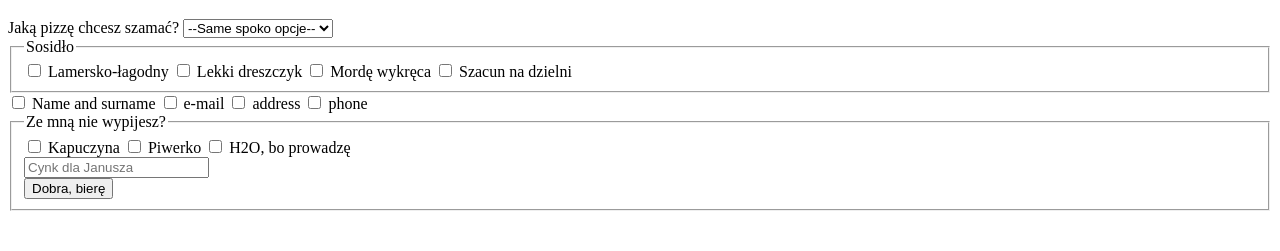
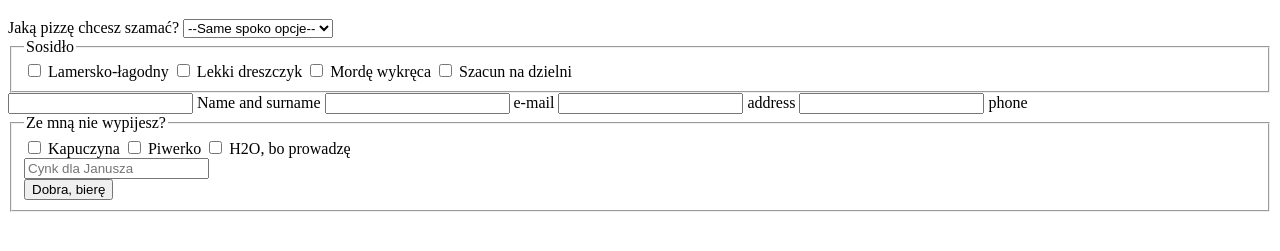
Before and after one commit to AniaPas/holiday-project-pizza, a plain HTML site: page view/index.html in a window 1280 px wide. Shown: the part 61-312 px from the top of the page. Drawn offline with Linux system fonts and the light colour scheme.

Commit message:
changing input type

```diff
--- a/view/index.html
+++ b/view/index.html
@@ -34,13 +34,13 @@
             </div>
         </fieldset>
         <div class="personal-info">
-            <input type="checkbox" id="" name="">
+            <input type="text" id="" name="">
             <label for="">Name and surname</label>
-            <input type="checkbox" id="" name="">
+            <input type="text id="" name="">
             <label for="">e-mail</label>
-            <input type="checkbox" id="" name="">
+            <input type="text" id="" name="">
             <label for="">address</label>
-            <input type="checkbox" id="" name="">
+            <input type="text" id="" name="">
             <label for="">phone</label>
         </div>
         <fieldset>
```
